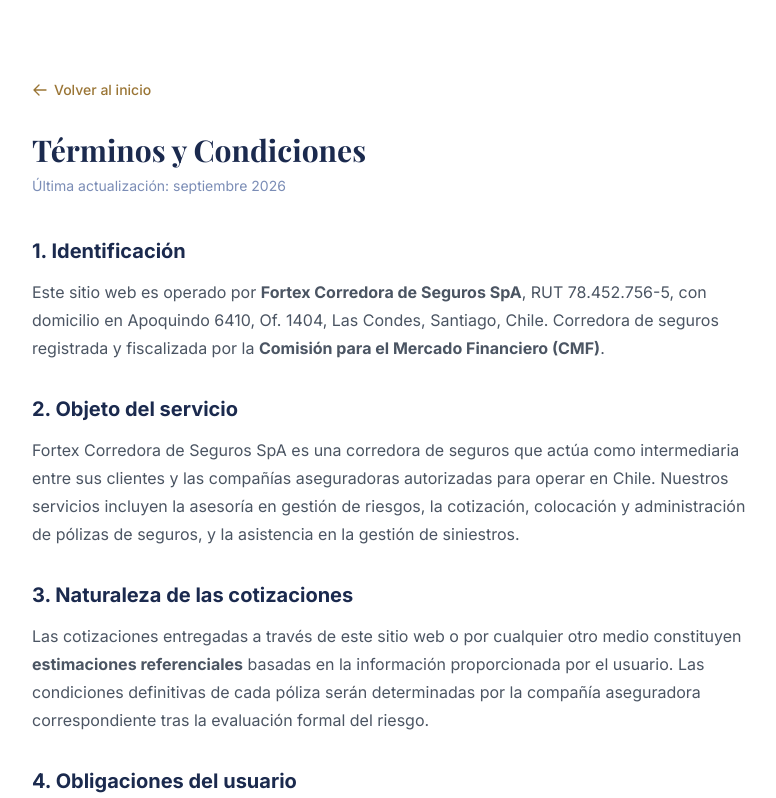
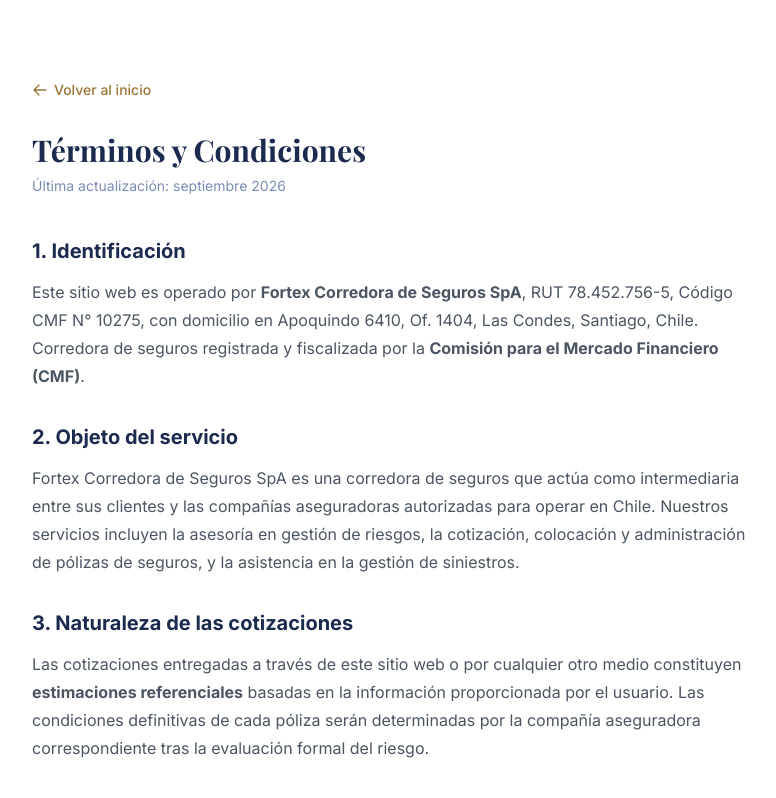
Before and after one commit to vicentetorresg/fortex-corredora, a Next.js app: page /terminos in a window 1280 px wide. Shown: the top 798 px of the page, without its empty margins (248-1024 px from the left). Built offline with nearby package versions, Linux system fonts and the light colour scheme; a web font is replaced by a local one.

Commit message:
feat: add CMF code N° 10275 to footer, terms, contact

```diff
--- a/app/terminos/page.tsx
+++ b/app/terminos/page.tsx
@@ -33,8 +33,9 @@ export default function Terminos() {
           <p>
             Este sitio web es operado por{" "}
             <strong>Fortex Corredora de Seguros SpA</strong>, RUT 78.452.756-5,
-            con domicilio en Apoquindo 6410, Of. 1404, Las Condes, Santiago,
-            Chile. Corredora de seguros registrada y fiscalizada por la{" "}
+            Código CMF N° 10275, con domicilio en Apoquindo 6410, Of. 1404,
+            Las Condes, Santiago, Chile. Corredora de seguros registrada y
+            fiscalizada por la{" "}
             <strong>Comisión para el Mercado Financiero (CMF)</strong>.
           </p>
 
--- a/components/Contact.tsx
+++ b/components/Contact.tsx
@@ -48,7 +48,7 @@ export default function Contact() {
             },
             {
               label: "Empresa",
-              value: "Fortex Corredora de Seguros SpA\nRUT 78.452.756-5",
+              value: "Fortex Corredora de Seguros SpA\nRUT 78.452.756-5 · CMF N° 10275",
             },
           ].map(({ label, value }) => (
             <div key={label} className="text-center">
--- a/components/Footer.tsx
+++ b/components/Footer.tsx
@@ -77,7 +77,7 @@ export default function Footer() {
             </p>
             <p>
               Seguros intermediados por Fortex Corredora de Seguros SpA.
-              Corredora registrada ante la CMF. Todos los derechos reservados.
+              Corredora registrada ante la CMF — Código N° 10275. Todos los derechos reservados.
             </p>
           </div>
           <a
```
